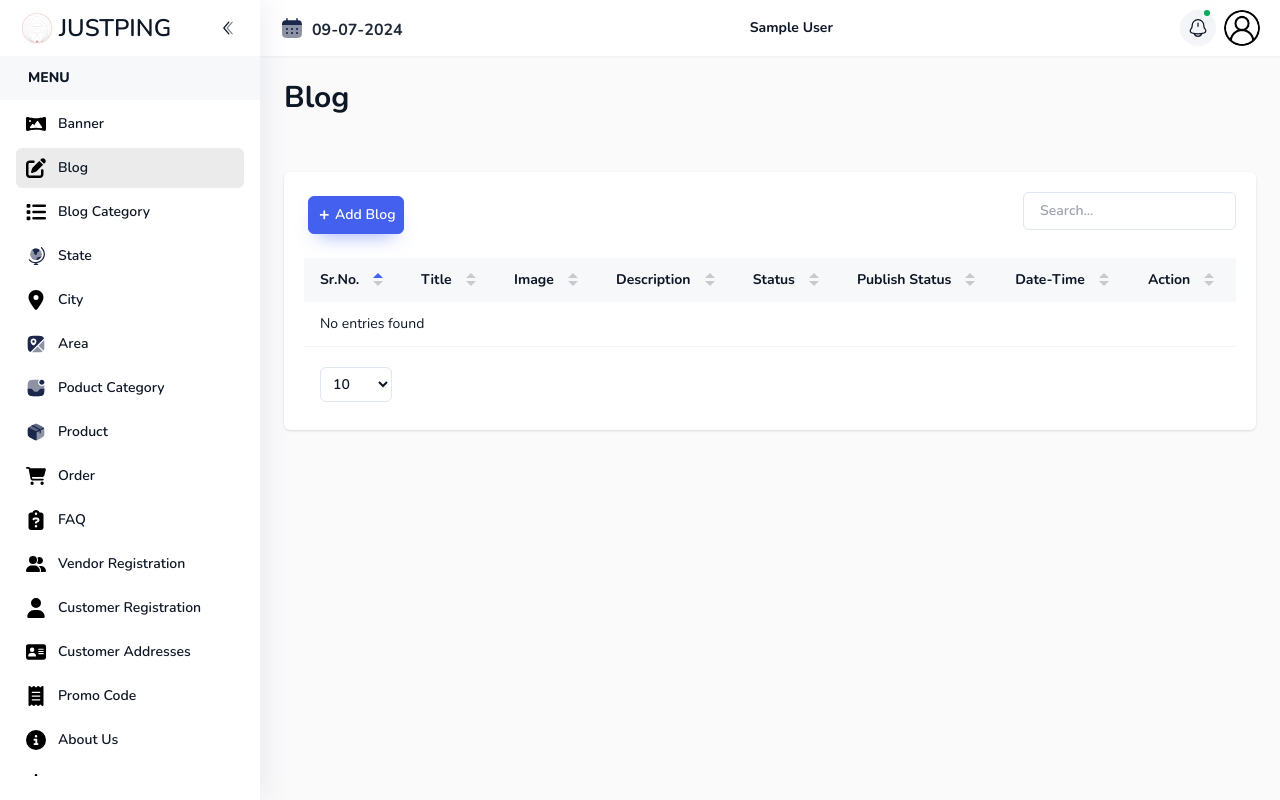
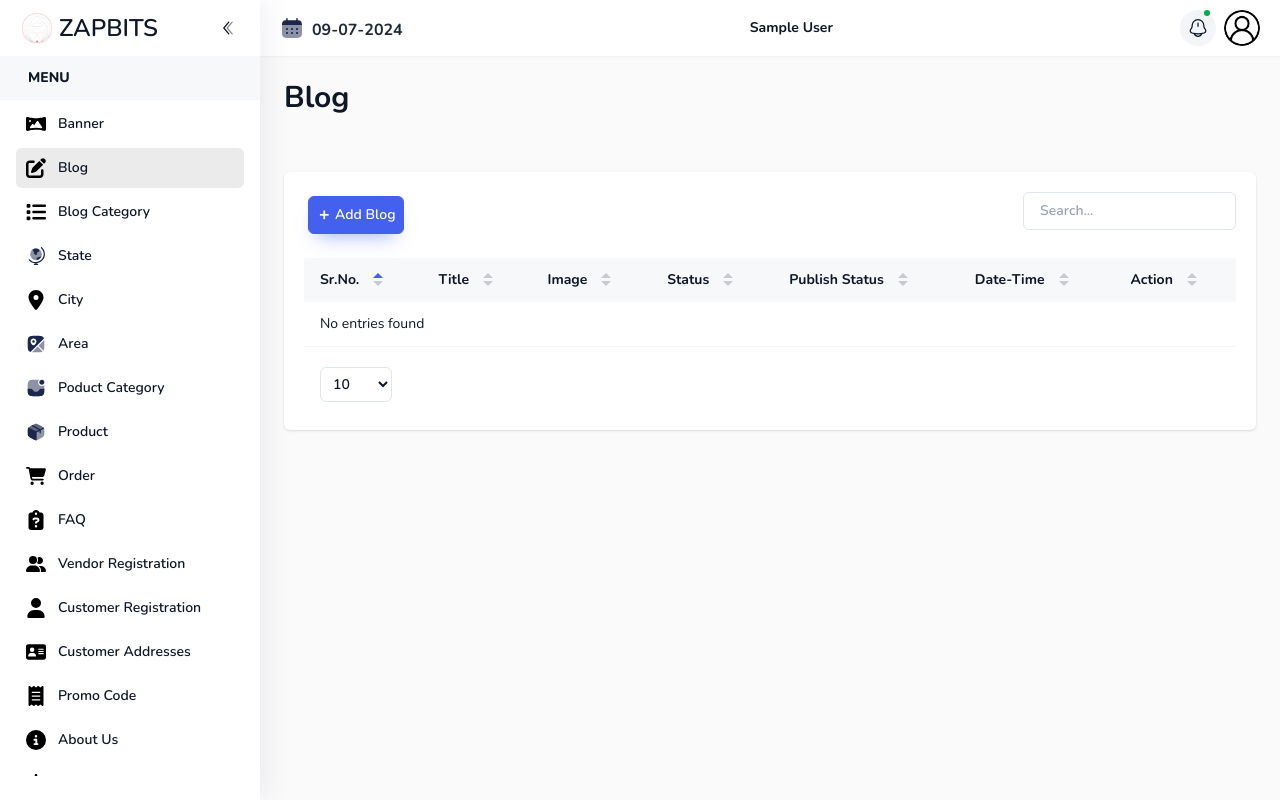
Before and after one commit to roshnirana-2/ZapBits, a PHP site: page /blog.php in a window 1280 px wide. Run offline with PHP 8.4, Linux system fonts and the light colour scheme; the visitor is signed in with stand-in values (Sample User, id 1); data that the repository does not hold is empty; some libraries are stand-ins or nearby versions.

Commit message:
minor error solved

```diff
--- a/blog.php
+++ b/blog.php
@@ -70,7 +70,7 @@ document.addEventListener('alpine:init', () => {
         init() {
             this.datatable = new simpleDatatables.DataTable('#myTable', {
                 data: {
-                    headings: ['Sr.No.', 'Title', 'Image', 'Description', 'Status',
+                    headings: ['Sr.No.', 'Title', 'Image', 'Status',
                     'Publish Status','Date-Time', 'Action'
                     ],
                     data: [
@@ -101,8 +101,6 @@ document.addEventListener('alpine:init', () => {
                                             <video src="images/blog_image/<?php echo addslashes($row["image"]); ?>" height="200" width="200" style="display:<?php (in_array($extn, $vd_array)) ? 'block' : 'none' ?>" class="object-cover shadow rounded" controls></video>
                                         <?php } ?>`,
 
-
-                            '<span class="wrap-text"><?php echo addslashes($row["short_desc"]); ?></span>',
 
                             '<span class="badge whitespace-nowrap" :class="{\'badge-outline-success\': \'<?php echo $row["status"]; ?>\' === \'Enable\', \'badge-outline-danger\': \'<?php echo $row["status"]; ?>\' === \'Disable\'}"><?php echo $row["status"]; ?></span>',
 
--- a/header.php
+++ b/header.php
@@ -103,7 +103,7 @@ if (isset($_REQUEST['logout'])) {
 <head>
     <meta charset="utf-8" />
     <meta http-equiv="X-UA-Compatible" content="IE=edge" />
-    <title>Justping- Admin</title>
+    <title>ZAPBITS- Admin</title>
     <meta name="viewport" content="width=device-width, initial-scale=1" />
     <link rel="icon" type="image/x-icon" href="assets/images/pds_favicon.png" />
     <link rel="preconnect" href="https://fonts.googleapis.com" />
@@ -201,7 +201,7 @@ if (isset($_REQUEST['logout'])) {
                         <a class="main-logo flex shrink-0 items-center justify-center">
                             <img class="w-8 ml-[5px] flex-none" src="assets/images/polygon_logo.png" alt="image" />
                             <span
-                                class="text-2xl ltr:ml-1.5 rtl:mr-1.5 font-semibold align-middle lg:inline dark:text-white-light">JUSTPING</span>
+                                class="text-2xl ltr:ml-1.5 rtl:mr-1.5 font-semibold align-middle lg:inline dark:text-white-light">ZAPBITS</span>
                         </a>
                         <a href="javascript:;"
                             class="collapse-icon flex h-8 w-8 items-center rounded-full transition duration-300 hover:bg-gray-500/10 rtl:rotate-180 dark:text-white-light dark:hover:bg-dark-light/10"
@@ -591,7 +591,7 @@ if (isset($_REQUEST['logout'])) {
                             <a class="main-logo flex shrink-0 items-center justify-center">
                                 <img class="w-8 ml-[5px] flex-none" src="assets/images/polygon_logo.png" alt="image" />
                                 <span
-                                    class="text-2xl ltr:ml-1.5 rtl:mr-1.5 font-semibold align-middle lg:inline dark:text-white-light">JUSTPING</span>
+                                    class="text-2xl ltr:ml-1.5 rtl:mr-1.5 font-semibold align-middle lg:inline dark:text-white-light">ZAPBITS</span>
                             </a>
 
                             <a href="javascript:;"
--- a/index.php
+++ b/index.php
@@ -56,7 +56,7 @@ if (isset($_REQUEST['save'])) {
 <head>
     <meta charset="utf-8" />
     <meta http-equiv="X-UA-Compatible" content="IE=edge" />
-    <title>Justping - Login</title>
+    <title>ZAPBITS - Login</title>
     <meta name="viewport" content="width=device-width, initial-scale=1" />
     <link rel="icon" type="image/x-icon" href="favicon.png" />
     <link rel="preconnect" href="https://fonts.googleapis.com" />
--- a/notification.php
+++ b/notification.php
@@ -72,7 +72,10 @@ document.addEventListener('alpine:init', () => {
                             '<?php echo $row["notification_type"]; ?>',
                             '<?php echo $row["msg"]; ?>',
                             '<?php echo $row["name"]; ?>',
-                            '<?php echo $row["date_time"]; ?>',
+                            '<?php
+                                        $date = date_create($row['date_time']);
+                                        echo date_format($date, "d-m-Y h:i A");
+                                     ?>',
                             getActions(<?php echo $row["id"]; ?>)
                         ],
                         <?php
--- a/privacy_policy.php
+++ b/privacy_policy.php
@@ -77,7 +77,10 @@ if (isset($_REQUEST["flg"]) && $_REQUEST["flg"] == "del") {
                                     [
                                         '<?php echo $i; ?>',
                                         '<?php echo $row["type"]; ?>',
-                                        '<?php echo $row["date_time"]; ?>',
+                                        '<?php
+                                        $date = date_create($row['date_time']);
+                                        echo date_format($date, "d-m-Y h:i A");
+                                     ?>',
                                         getActions(<?php echo $row["id"]; ?>,'<?php echo $row["type"];?>')
                                         ],
                                     <?php $i++;}
```
Also changed, not shown: images/product_images/Capture0.JPG (added).
